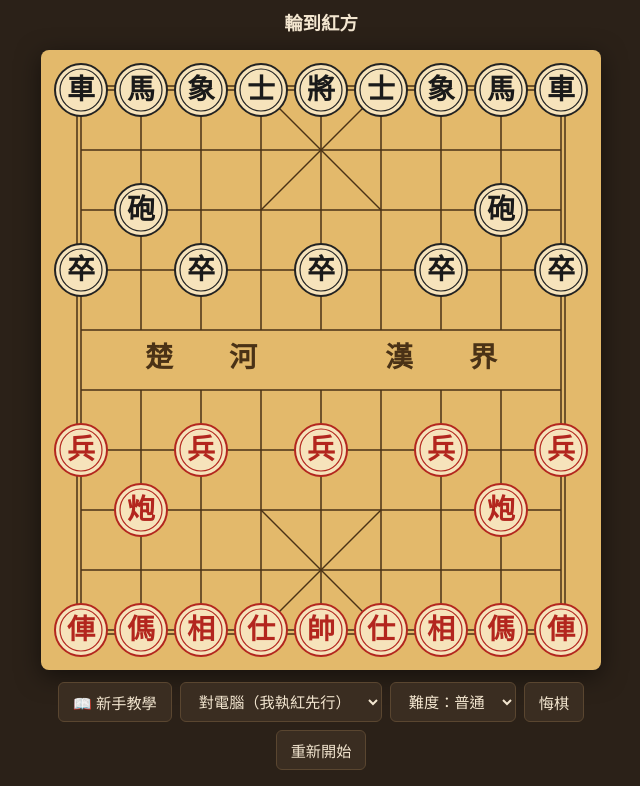
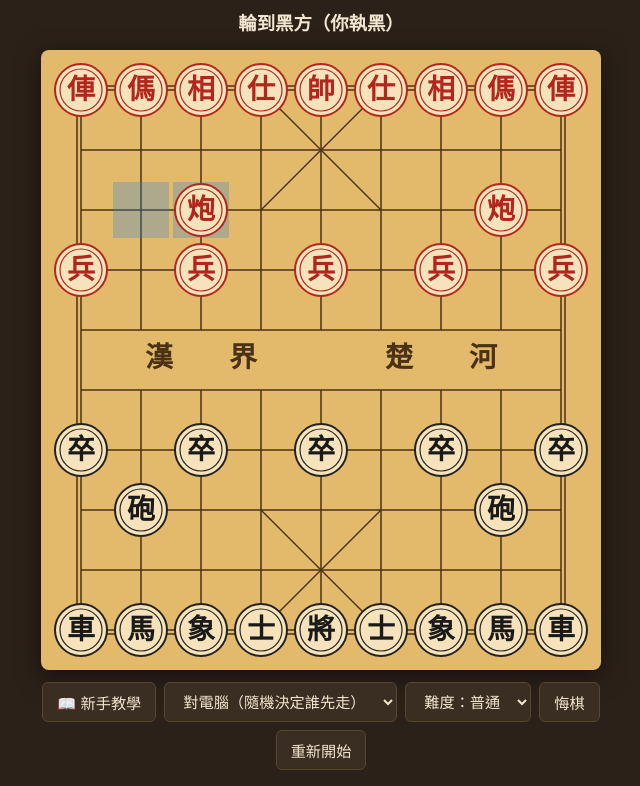
Before and after one commit to rita112025-cpu/xiangqi, a plain HTML site: page index.html in a window 1280 px wide. Both pictures are taken after a click on the button "重新開始". Shown: the part 54-840 px from the top of the page, without its empty margins (319-959 px from the left). Drawn offline with Linux system fonts and the light colour scheme.

Commit message:
Add random side option vs AI and show the player's side in status
Co-Authored-By: Claude Opus 5.5 <noreply@anthropic.com>

```diff
--- a/index.html
+++ b/index.html
@@ -47,6 +47,7 @@
 <div class="controls" id="game-controls">
   <button id="tut-open">📖 新手教學</button>
   <select id="mode">
+    <option value="ai-random" selected>對電腦（隨機決定誰先走）</option>
     <option value="ai-red">對電腦（我執紅先行）</option>
     <option value="ai-black">對電腦（我執黑後行）</option>
     <option value="pvp">雙人同機</option>
@@ -322,19 +323,20 @@ function showTutorial(on) {
   document.getElementById('game-controls').classList.toggle('hidden', on);
 }
 
-function aiSide() {
-  const mode = document.getElementById('mode').value;
-  if (mode === 'ai-red') return false;   // 電腦執黑
-  if (mode === 'ai-black') return true;  // 電腦執紅
-  return null;
-}
+let aiRed = false;  // true: AI plays red, false: AI plays black, null: two players
+
+function aiSide() { return aiRed; }
 
 function newGame() {
   tut = null; gameId++;
+  const mode = document.getElementById('mode').value;
+  aiRed = mode === 'pvp' ? null
+        : mode === 'ai-random' ? Math.random() < 0.5
+        : mode === 'ai-black';
   board = initialBoard();
   redTurn = true; selected = null; targets = []; history = [];
   lastMove = null; over = false; thinking = false;
-  flip = document.getElementById('mode').value === 'ai-black';
+  flip = aiRed === true;
   update();
   maybeAI();
 }
@@ -406,14 +408,15 @@ function draw() {
 }
 
 function update() {
-  const side = redTurn ? '紅方' : '黑方';
+  const you = aiRed === null ? '' : `（你執${aiRed ? '黑' : '紅'}）`;
+  const side = (redTurn ? '紅方' : '黑方') + you;
   statusEl.className = '';
   if (tut !== null) {
     setStatus(LESSONS[tut].puzzle ? '輪到紅方：一步將死黑將' : '點擊紅色棋子，看看它能走到哪裡');
   } else if (over) {
     // handled in finish()
   } else if (thinking) {
-    statusEl.textContent = '電腦思考中…';
+    statusEl.textContent = `電腦思考中…${you}`;
   } else if (inCheck(board, redTurn)) {
     statusEl.textContent = `將軍！輪到${side}`; statusEl.className = 'check';
   } else {
```
Also changed, not shown: README.md.
